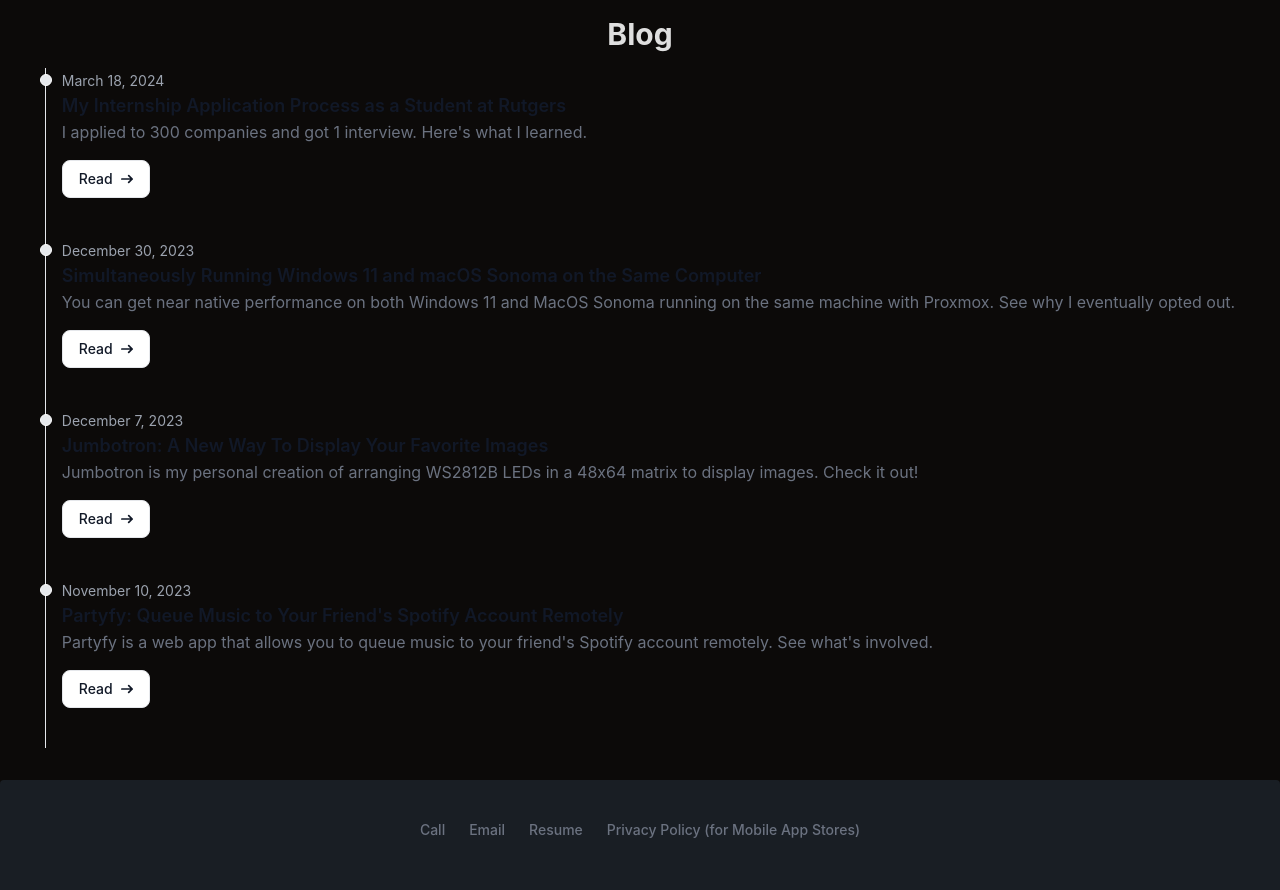
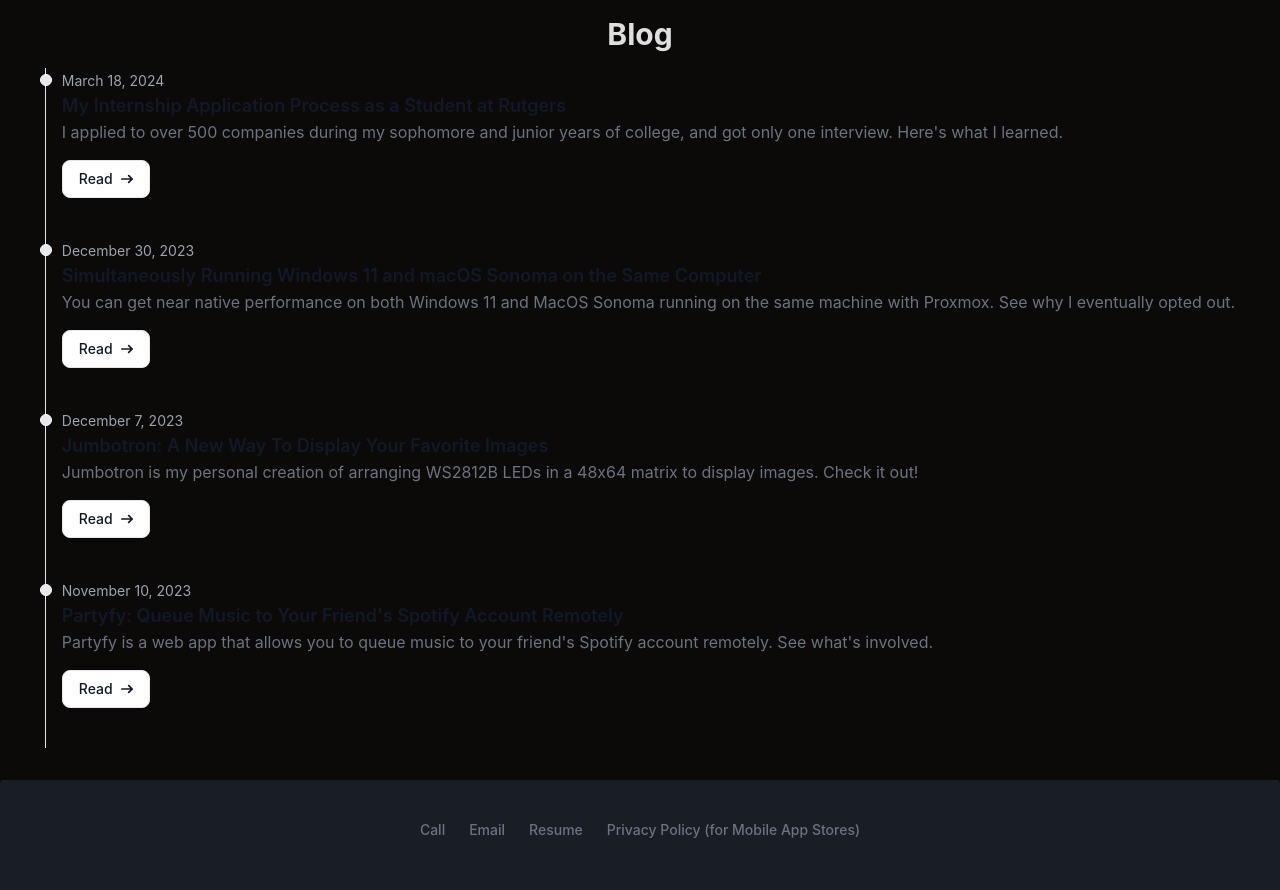
Before and after one commit to mv5903/website, a Svelte app in the folder website/: page / in a window 1280 px wide. Shown: the part 3580-4470 px from the top of the page. Built offline with nearby package versions, Linux system fonts and the light colour scheme.

Commit message:
test autoupdate.sh on server 1

```diff
--- a/website/src/assets/blogs.js
+++ b/website/src/assets/blogs.js
@@ -2,7 +2,7 @@ export const blogs = [
     {
         "title": "My Internship Application Process as a Student at Rutgers",
         "date": "March 18, 2024",
-        "description": "I applied to 300 companies and got 1 interview. Here's what I learned.",
+        "description": "I applied to over 500 companies during my sophomore and junior years of college, and got only one interview. Here's what I learned.",
         "blog": "internships"
     },
     {
```
